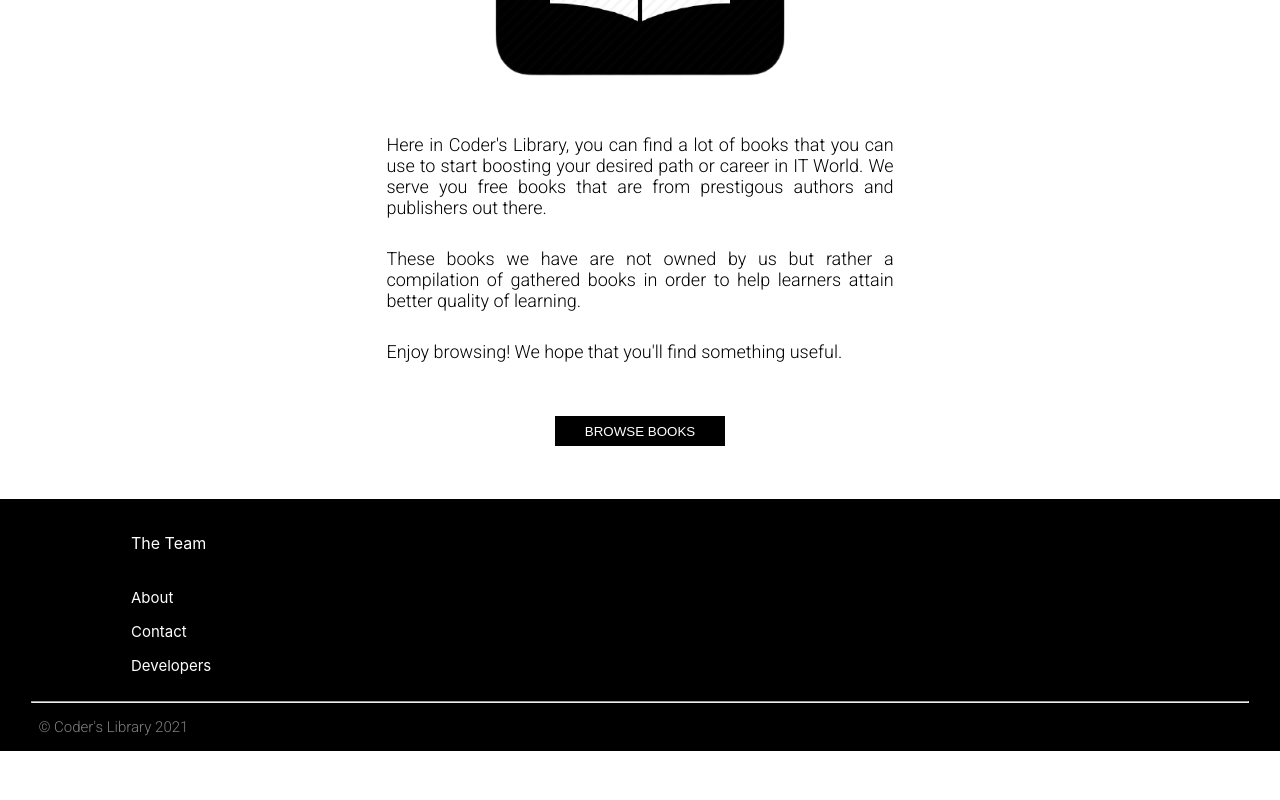
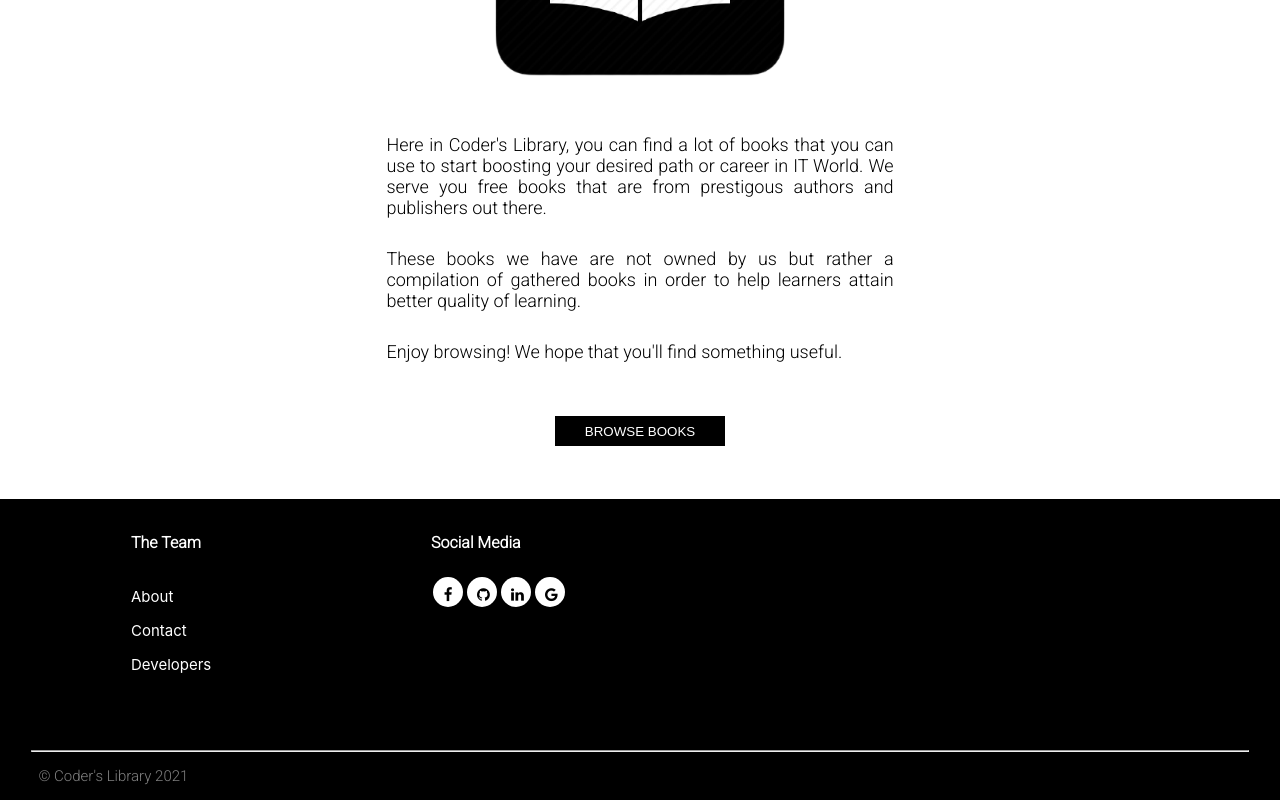
Before and after one commit to PaoloGuimalan/coderslibrary, a React (Create React App) app: page / in a window 1280 px wide. Shown: the part 484-1284 px from the top of the page. Before the commit the page ends 1235 px from the top, so only its background shows below. Built offline with nearby package versions, Linux system fonts and the light colour scheme.

Commit message:
first commit

```diff
--- a/public/index.html
+++ b/public/index.html
@@ -17,6 +17,7 @@
     <link rel="preconnect" href="https://fonts.googleapis.com">
     <link rel="preconnect" href="https://fonts.gstatic.com" crossorigin>
     <link href="https://fonts.googleapis.com/css2?family=Roboto:wght@300&display=swap" rel="stylesheet">
+    <link rel="stylesheet" href="https://cdnjs.cloudflare.com/ajax/libs/font-awesome/4.7.0/css/font-awesome.min.css">
     <title>Coder's Library</title>
   </head>
   <body>
--- a/src/App.css
+++ b/src/App.css
@@ -41,6 +41,14 @@
 
 #tbl_under_f{
   padding-left: 10vw;
+  width: 300px;
+  margin-bottom: 50px;
+}
+
+#tbl_medias{
+  padding-left: 10vw;
+  width: 300px;
+  margin-bottom: 50px;
 }
 
 #copyright{
@@ -107,3 +115,22 @@
   padding: 0px 30px 0px 30px;
   font-family: 'Comfortaa', cursive;
 }
+
+.fa {
+  padding: 10px;
+  font-size: 15px;
+  width: 10px;
+  height: 10px;
+  text-align: center;
+  text-decoration: none;
+  margin: 5px 2px;
+  border-radius: 20px;
+  background: white;
+  color: black;
+}
+
+.head_foot{
+  font-weight: bold;
+  font-family: 'Comfortaa', cursive;
+  font-family: 'Roboto', sans-serif;
+}
--- a/src/App.js
+++ b/src/App.js
@@ -41,7 +41,7 @@ function App() {
               <tbody>
                 <tr>
                   <td>
-                    <p>The Team</p>
+                    <p className='head_foot'>The Team</p>
                   </td>
                 </tr>
                 <tr>
@@ -49,6 +49,25 @@ function App() {
                     <p className='footer_p'>About</p>
                     <p className='footer_p'>Contact</p>
                     <p className='footer_p'>Developers</p>
+                  </td>
+                </tr>
+              </tbody>
+            </table>
+          </li>
+          <li>
+            <table id='tbl_medias'>
+              <tbody>
+                <tr>
+                  <td>
+                    <p className='head_foot'>Social Media</p>
+                  </td>
+                </tr>
+                <tr>
+                  <td>
+                    <a target='_blank' href="https://www.facebook.com/paulo.portesguimalan/" class="fa fa-facebook"></a>
+                    <a target='_blank' href="https://github.com/PaoloGuimalan" class="fa fa-github"></a>
+                    <a target='_blank' href="https://www.linkedin.com/in/john-paulo-ramil-guimalan-89029321a/" class="fa fa-linkedin"></a>
+                    <a target='_blank' href="mailto: pauloportes.guimalan187@gmail.com" class="fa fa-google"></a>
                   </td>
                 </tr>
               </tbody>
```
